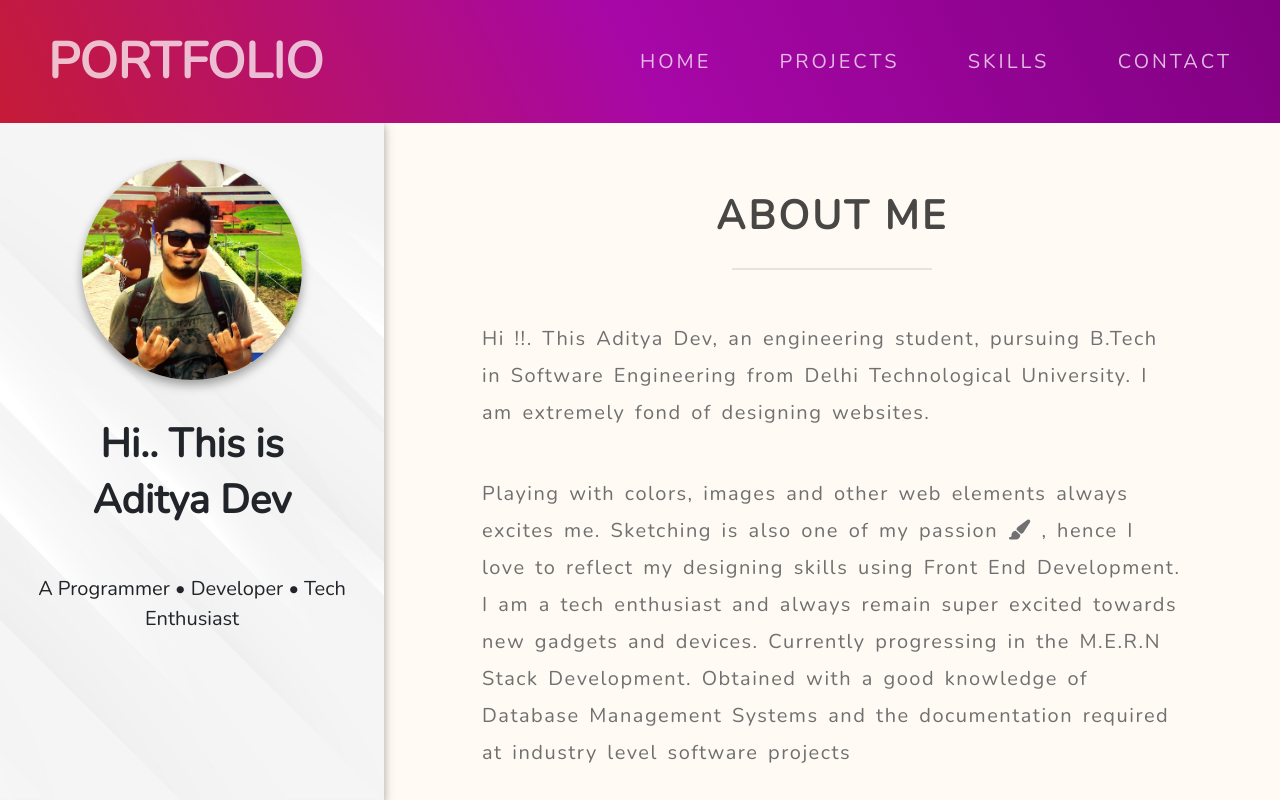
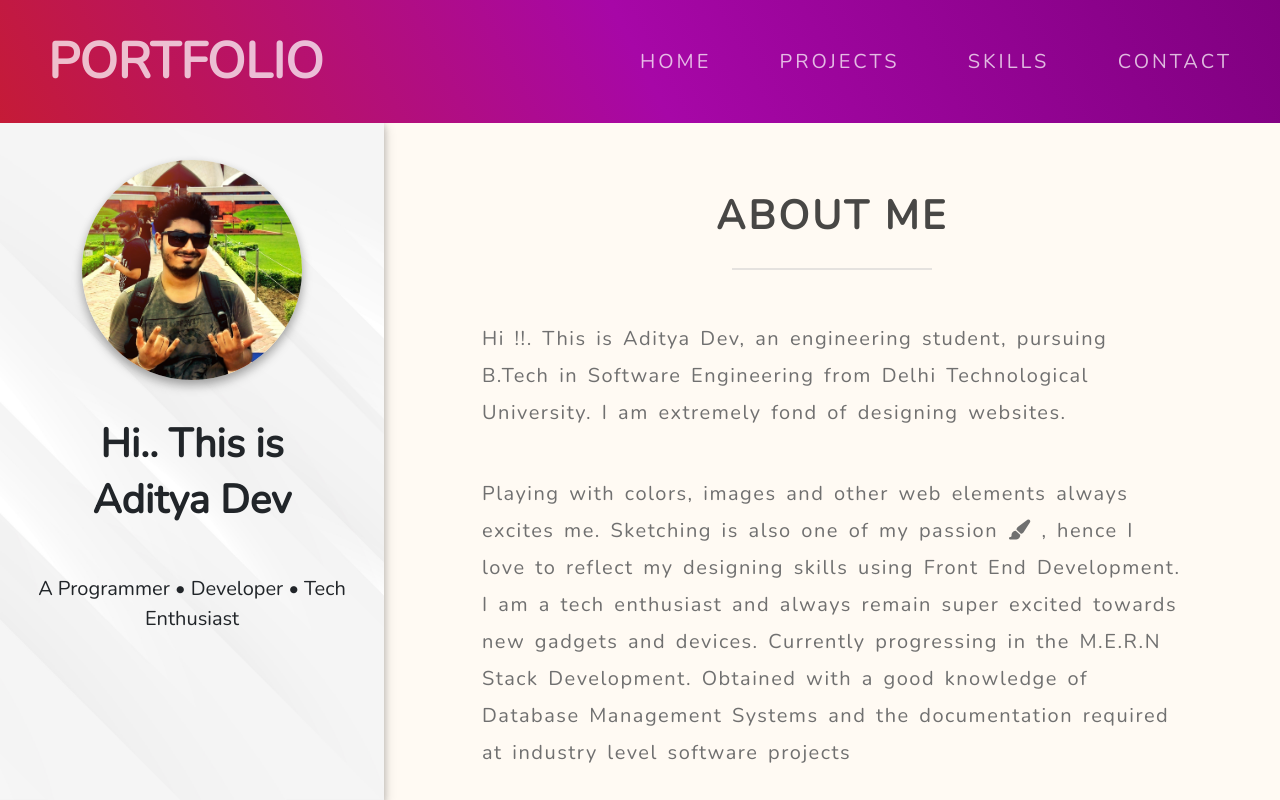
Before and after one commit to adityadev31/My_Web_Portfolio, a plain HTML site: page index.html in a window 1280 px wide. Shown: the top 800 px of the page. Drawn offline with nearby package versions, Linux system fonts and the light colour scheme.

Commit message:
Correction in about section

```diff
--- a/index.html
+++ b/index.html
@@ -71,7 +71,7 @@
 
     <section class="about-hero" id="about">
         <h1 class="text-center">ABOUT ME</h1>
-        <p data-aos="fade-up">Hi !!. This Aditya Dev, an engineering student, pursuing B.Tech in Software Engineering from Delhi Technological University. I am extremely fond of designing websites. </p>
+        <p data-aos="fade-up">Hi !!. This is Aditya Dev, an engineering student, pursuing B.Tech in Software Engineering from Delhi Technological University. I am extremely fond of designing websites. </p>
         <br>
         <p data-aos="fade-left">Playing with colors, images and other web elements always excites me. Sketching is also one of my passion <i class="fas fa-paint-brush"></i> , hence I love to reflect my designing skills using Front End Development. I am a tech enthusiast and always remain super excited towards new gadgets and devices. Currently progressing in the M.E.R.N Stack Development. Obtained with a good knowledge of Database Management Systems and the documentation required at industry level software projects  </p>
     </section>
```
